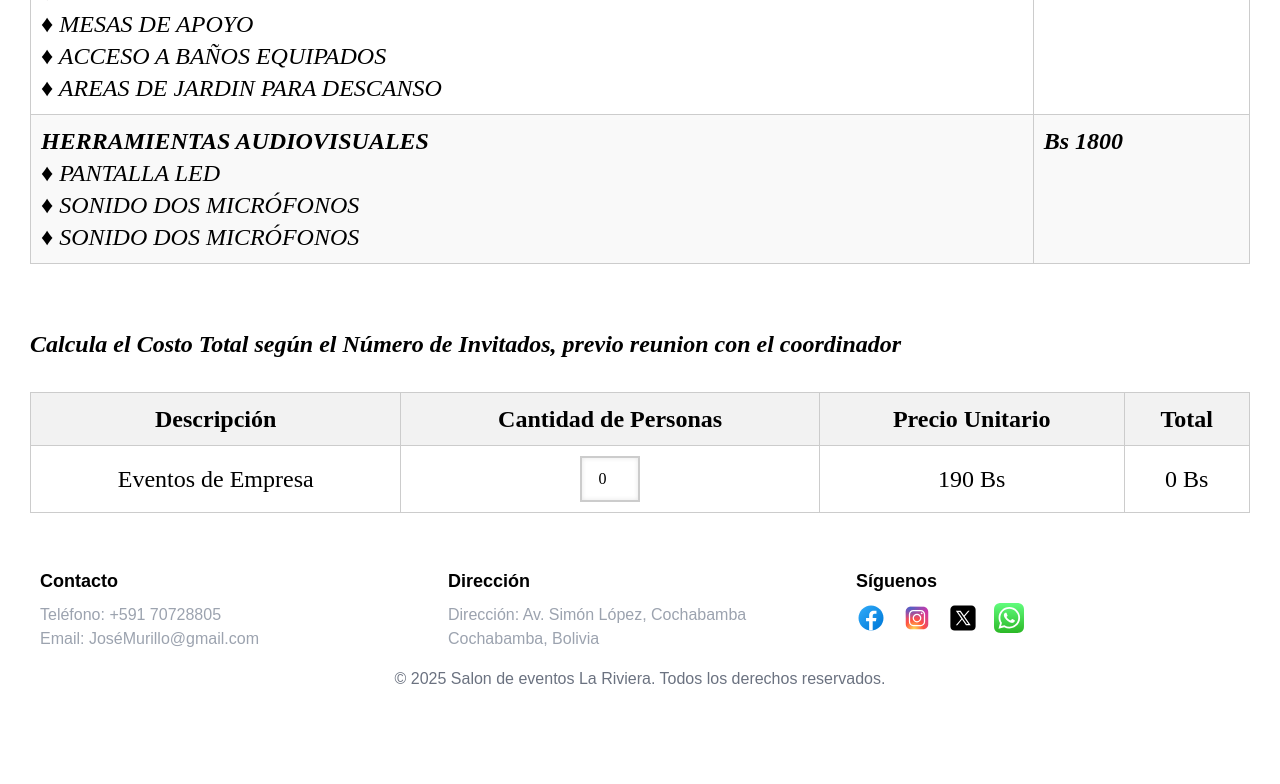
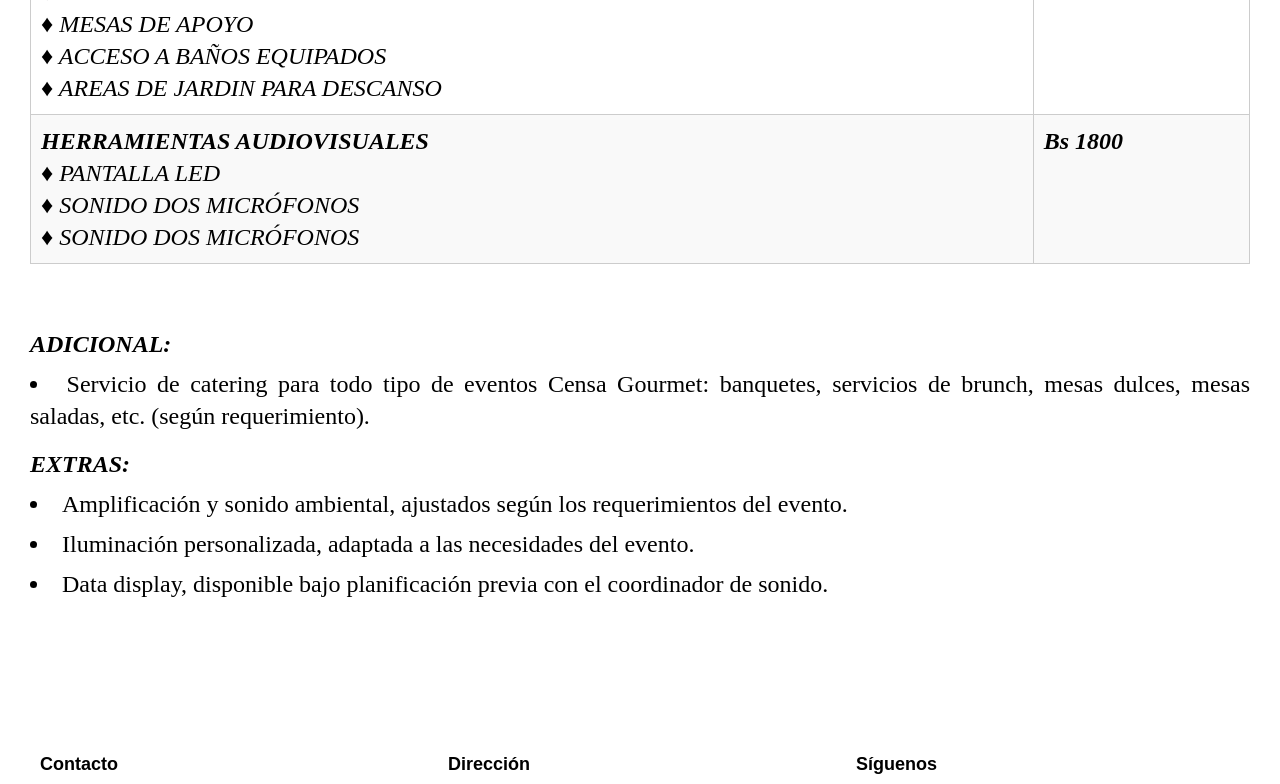
Before and after one commit to Guilad0/SalonLaRiviera, a Vue app in the folder lariviera/: page /otros/1 in a window 1280 px wide. Shown: the part 561-1345 px from the top of the page. Before the commit the page ends 1276 px from the top, so only its background shows below. Built offline with nearby package versions, Linux system fonts and the light colour scheme.

Commit message:
Añadiendo cambios en OtrosView.vue y otros archivos

```diff
--- a/lariviera/src/views/OtrosView.vue
+++ b/lariviera/src/views/OtrosView.vue
@@ -42,7 +42,7 @@
             </td>
 
             <td class="border px-4 py-2 text-left align-top">
-              <p class="text-justify italic font-bold">Bs 2000</p>
+              <p class="text-justify italic font-bold">Bs 6000</p>
             </td>
           </tr>
           <!-- Fila 2 -->
@@ -59,31 +59,41 @@
             </td>
           </tr>
           <!-- Fila 3 -->
-          <!-- <tr>
-            <td class="border px-4 py-2 text-left align-top">
-              <p class="text-justify italic font-bold">Fondeu de chocolate</p>
-              <p class="text-justify italic">• Frutas de temporada</p>
-              <p class="text-justify italic">• Mashmelos</p>
-              <p class="text-justify italic">• Detalles de chocolate</p>
-            </td>
-            <td class="border px-4 py-2 text-left align-top">
-              <p class="text-justify italic font-bold">Servicio de barman </p>
-              <p class="text-justify italic">• Forzzens</p>
-              <p class="text-justify italic">• Moctels</p>
-            </td>
-          </tr> -->
+
+
         </tbody>
       </table>
+      <br><br>
+      <h2 class="text-2xl font-bold italic">ADICIONAL:</h2>
+      <ul class="list-disc list-inside space-y-2 mt-2">
+        <li class="text-justify">
+          Servicio de catering para todo tipo de eventos Censa Gourmet: banquetes,
+          servicios de brunch, mesas dulces, mesas saladas, etc. (según requerimiento).
+        </li>
+      </ul>
+
+      <h2 class="text-2xl font-bold italic mt-4">EXTRAS:</h2>
+      <ul class="list-disc list-inside space-y-2 mt-2">
+        <li class="text-justify">
+          Amplificación y sonido ambiental, ajustados según los requerimientos del evento.
+        </li>
+        <li class="text-justify">
+          Iluminación personalizada, adaptada a las necesidades del evento.
+        </li>
+        <li class="text-justify">
+          Data display, disponible bajo planificación previa con el coordinador de sonido.
+        </li>
+      </ul>
     </div>
     <br /><br />
-    <h3 class="text-justify italic font-bold">
+    <!-- <h3 class="text-justify italic font-bold">
       Calcula el Costo Total según el Número de Invitados, previo reunion con el
       coordinador
-    </h3>
+    </h3> -->
     <br />
 
     <!-- Tabla de cotización -->
-    <table>
+    <!-- <table>
       <thead>
         <tr>
           <th>Descripción</th>
@@ -102,7 +112,7 @@
           <td>{{ total }} Bs</td>
         </tr>
       </tbody>
-    </table>
+    </table> -->
   </div>
 </template>
 
```
Also changed, not shown: lariviera/vitest.config.js.timestamp-1738963927439-3f432c7866f85.mjs (added, +38 -0 lines).
